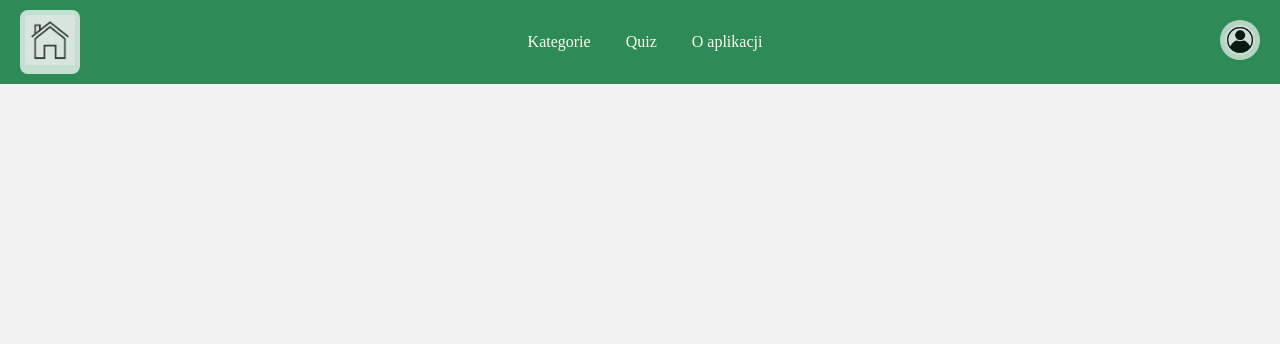
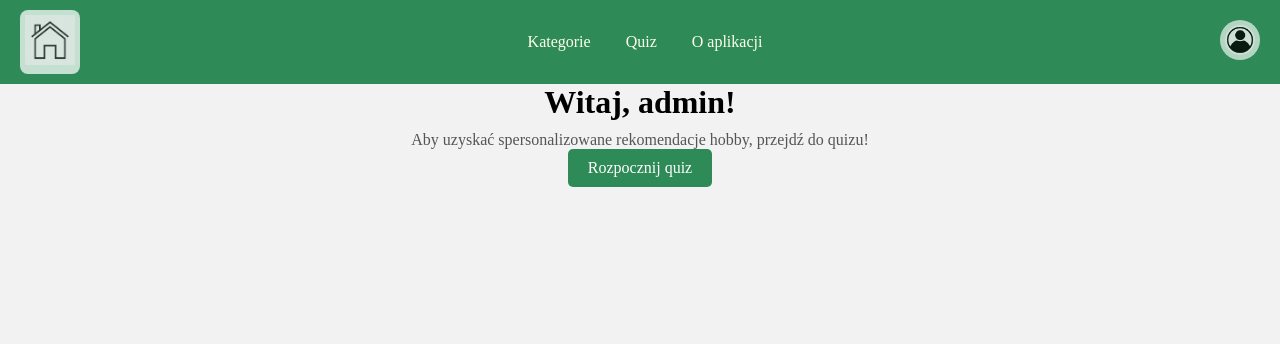
Before and after one commit to olimo54323/BIT_Festival_2024, a Flask app: page / in a window 1280 px wide. Shown: the top 344 px of the page. Run offline with Flask 3, Linux system fonts and the light colour scheme; a user stored in the database is signed in; data comes from the database, SQL or seed files in the repository; data that the repository does not hold is empty; parts of the project's set-up code (start-up, migrations or seed data) failed here and were passed over; some web fonts are replaced.

Commit message:
front index

```diff
--- a/bit.session.sql
+++ b/bit.session.sql
@@ -78,6 +78,9 @@ SELECT * FROM hobbys
 
 -- @block
 SELECT * FROM categories
+
+-- @block
+SELECT * FROM users
 
 -- @block
 SELECT * FROM questions
--- a/main.py
+++ b/main.py
@@ -42,7 +42,15 @@ answer_values = {
 # Routes remain the same until chat functionality
 @app.route('/')
 def index():
-    return render_template("index.html")
+    recommended_hobbies = []
+    if current_user.is_authenticated:
+        # Check if the user has taken the quiz
+        result = Result.query.filter_by(user_id=current_user.user_id).order_by(Result.result_id.desc()).first()
+        if result:
+            # Get recommended hobbies based on the latest quiz result
+            recommended_hobbies = vector_search(result.axis_x, result.axis_y, top_n=5)
+
+    return render_template("index.html", recommended_hobbies=recommended_hobbies)
 
 @app.route('/base')
 def base():
@@ -141,7 +149,7 @@ def single_question(question_id):
             if question_id < total_questions:
                 return redirect(url_for('single_question', question_id=question_id + 1))
             else:
-                return redirect(url_for('quiz_results'))
+                return redirect(url_for('index'))
 
     return render_template('quiz.html',
                          question=question,
--- a/static/css/index.css
+++ b/static/css/index.css
@@ -245,3 +245,53 @@ footer {
         padding: 15px;
     }
 }
+
+/* Styles for recommended hobbies */
+.recommended-hobbies {
+    display: flex;
+    flex-wrap: wrap;
+    gap: 20px;
+    justify-content: center;
+    margin-top: 20px;
+}
+
+.hobby-item {
+    background-color: #f9f9f9;
+    border-radius: 8px;
+    padding: 15px;
+    width: 300px;
+    box-shadow: 0 4px 6px rgba(0, 0, 0, 0.1);
+    transition: transform 0.3s ease;
+}
+
+.hobby-item:hover {
+    transform: scale(1.05);
+}
+
+.hobby-item h3 {
+    color: #2e8b57;
+    margin-bottom: 10px;
+}
+
+.hobby-item h3 a {
+    color: #2e8b57;
+    text-decoration: none;
+}
+
+.hobby-item h3 a:hover {
+    text-decoration: underline;
+}
+
+.btn {
+    display: inline-block;
+    padding: 10px 20px;
+    background-color: #2e8b57;
+    color: white;
+    text-decoration: none;
+    border-radius: 5px;
+    transition: background-color 0.3s;
+}
+
+.btn:hover {
+    background-color: #218838;
+}
--- a/templates/chat/room.html
+++ b/templates/chat/room.html
@@ -6,7 +6,6 @@
     <title>Chat Room</title>
     <script src="https://cdn.tailwindcss.com"></script>
     <link rel="stylesheet" href="{{ url_for('static', filename='css/index.css') }}">
-    <link rel="stylesheet" href="{{ url_for('static', filename='css/header.css') }}">
 </head>
 
 <header>
--- a/templates/index.html
+++ b/templates/index.html
@@ -32,8 +32,31 @@
     </header>
 
     <!-- Zawartość strony -->
-    <div class="content">
 
-    </div>
+    {% if current_user.is_authenticated %}
+        <h1>Witaj, {{ current_user.name }}!</h1>
+
+        {% if recommended_hobbies %}
+            <h2>Polecane hobby:</h2>
+            <div class="recommended-hobbies">
+                {% for hobby in recommended_hobbies %}
+                <div class="hobby-item">
+                    <h3>
+                        <a href="{{ url_for('hobby_detail', name=hobby.hobby) }}">
+                            {{ hobby.hobby }}
+                        </a>
+                    </h3>
+                    <p>{{ hobby.description }}</p>
+                </div>
+                {% endfor %}
+            </div>
+        {% else %}
+            <p>Aby uzyskać spersonalizowane rekomendacje hobby, przejdź do quizu!</p>
+            <a href="{{ url_for('single_question', question_id=1) }}" class="btn">Rozpocznij quiz</a>
+        {% endif %}
+    {% else %}
+        <h1>Odkryj swoje idealne hobby!</h1>
+        <p>Zaloguj się lub zarejestruj, aby wziąć udział w quizie i odkryć hobby dopasowane do Twojej osobowości.</p>
+    {% endif %}
 </body>
 </html>
```
